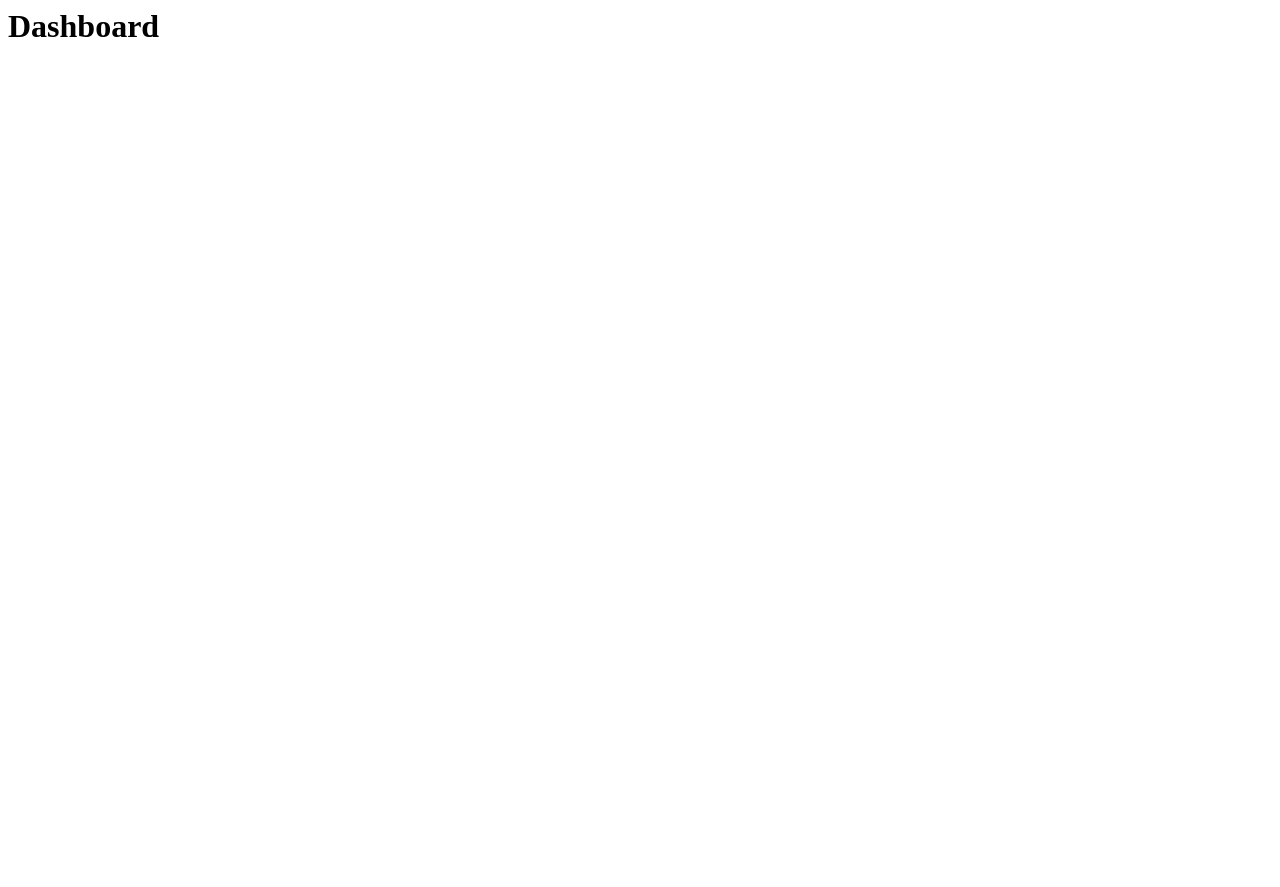
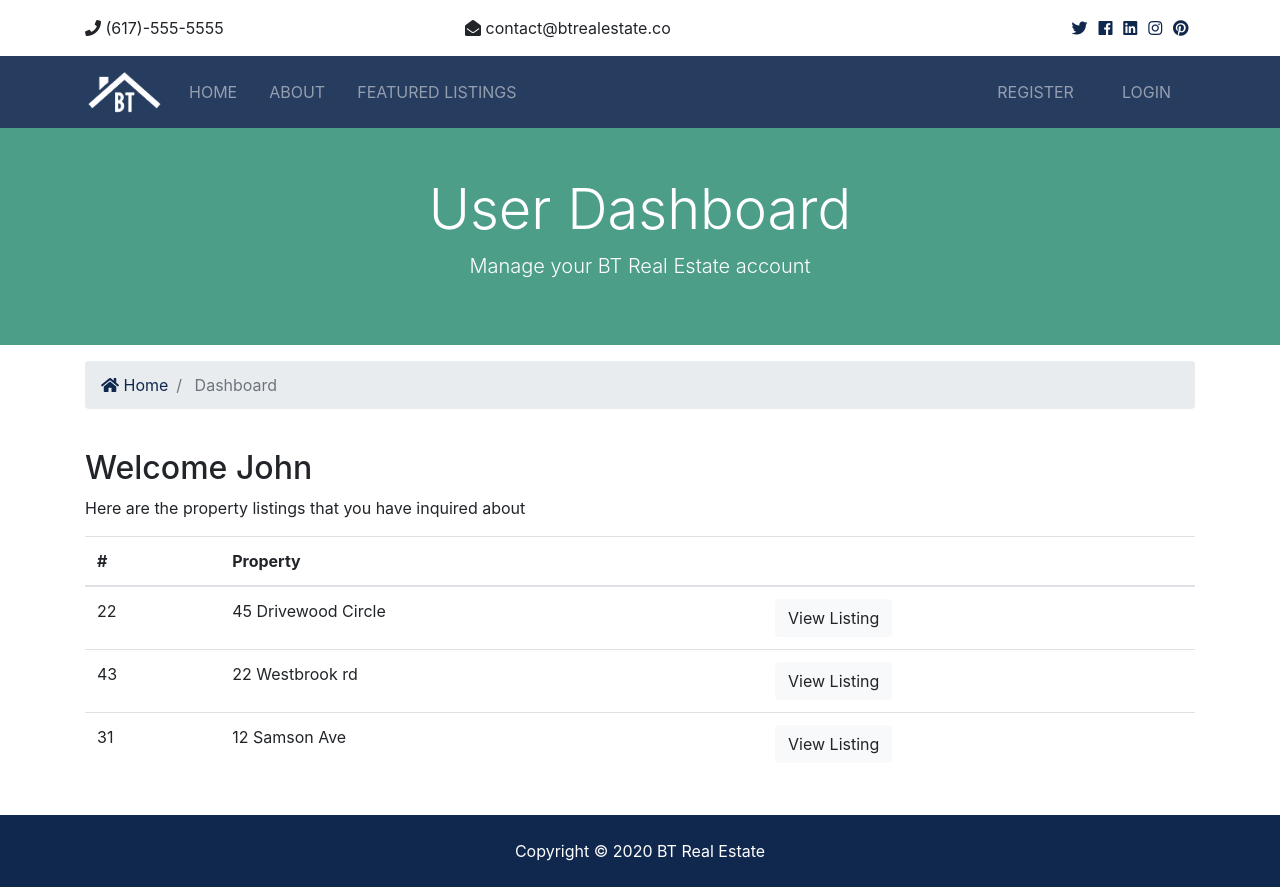
Before and after one commit to ellistrickett/btre_project, a Django app: page /accounts/dashboard in a window 1280 px wide. Before the commit the page is almost empty. Before the commit the page ends 37 px from the top, so only its background shows below. Run offline with Django 3.2, Linux system fonts and the light colour scheme; some libraries are stand-ins or nearby versions.

Commit message:
logout and navbar links

```diff
--- a/accounts/views.py
+++ b/accounts/views.py
@@ -58,7 +58,10 @@ def login(request):
       return render(request, 'accounts/login.html')
 
 def logout(request):
-  return redirect('index')
+  if request.method == 'POST':
+    auth.logout(request)
+    messages.success(request, 'You are now logged out')
+    return redirect('index')
 
 def dashboard(request):
   return render(request, 'accounts/dashboard.html')
--- a/templates/accounts/dashboard.html
+++ b/templates/accounts/dashboard.html
@@ -1 +1,76 @@
-<h1>Dashboard</h1>
+{% extends 'base.html' %}
+
+{% block content %}
+
+  <section id="showcase-inner" class="py-5 text-white">
+    <div class="container">
+      <div class="row text-center">
+        <div class="col-md-12">
+          <h1 class="display-4">User Dashboard</h1>
+          <p class="lead">Manage your BT Real Estate account</p>
+        </div>
+      </div>
+    </div>
+  </section>
+
+  <!-- Breadcrumb -->
+  <section id="bc" class="mt-3">
+    <div class="container">
+      <nav aria-label="breadcrumb">
+        <ol class="breadcrumb">
+          <li class="breadcrumb-item">
+            <a href="{% url 'index' %}">
+              <i class="fas fa-home"></i> Home</a>
+          </li>
+          <li class="breadcrumb-item active"> Dashboard</li>
+        </ol>
+      </nav>
+    </div>
+  </section>
+
+   <!-- Alerts -->
+   {% include 'partials/_alerts.html' %}
+
+  <section id="dashboard" class="py-4">
+    <div class="container">
+      <div class="row">
+        <div class="col-md-12">
+          <h2>Welcome John</h2>
+          <p>Here are the property listings that you have inquired about</p>
+          <table class="table">
+            <thead>
+              <tr>
+                <th scope="col">#</th>
+                <th scope="col">Property</th>
+                <th></th>
+              </tr>
+            </thead>
+            <tbody>
+              <tr>
+                <td>22</td>
+                <td>45 Drivewood Circle</td>
+                <td>
+                  <a class="btn btn-light" href="#">View Listing</a>
+                </td>
+              </tr>
+              <tr>
+                <td>43</td>
+                <td>22 Westbrook rd</td>
+                <td>
+                  <a class="btn btn-light" href="#">View Listing</a>
+                </td>
+              </tr>
+              <tr>
+                <td>31</td>
+                <td>12 Samson Ave</td>
+                <td>
+                  <a class="btn btn-light" href="#">View Listing</a>
+                </td>
+              </tr>
+            </tbody>
+          </table>
+        </div>
+      </div>
+    </div>
+  </section>
+  {% endblock %}
--- a/templates/pages/index.html
+++ b/templates/pages/index.html
@@ -63,6 +63,7 @@
       </div>
     </div>
   </section>
+<br>
 
    <!-- Alerts -->
    {% include 'partials/_alerts.html' %}
--- a/templates/partials/_navbar.html
+++ b/templates/partials/_navbar.html
@@ -40,6 +40,28 @@
       </ul>
 
       <ul class="navbar-nav ml-auto">
+        {% if user.is_authenticated %}
+          <li class="nav-item mr-3">
+            <a class="nav-link" href="{% url 'dashboard' %}">
+              <i
+              {% if 'dashboard' in request.path %}
+              class="nav-item active mr-3"
+              {% else %}
+              class="nav-item mr-3"
+              {% endif %}
+              >
+            </i>Welcome {{ user.username }} (Dashboard)</a>
+          </li>
+          <li class="nav-item mr-3">
+            <a href="javascript:{document.getElementById('logout').submit()}" class="nav-link">
+               <i class="fas fa-sign-out-alt">Logout</i>
+            </a>
+            <form action="{% url 'logout' %}" method="POST" id="logout">
+              {% csrf_token %}
+              <input type="hidden">
+            </form>
+          </li>
+        {% else %}
           <li class="nav-item mr-3">
             <a class="nav-link" href="{% url 'register' %}">
               <i
@@ -62,6 +84,7 @@
               >
             </i>Login</a>
           </li>
+        {% endif %}
       </ul>
     </div>
   </div>
```
Lines whose indentation alone changed are shown as unchanged.
